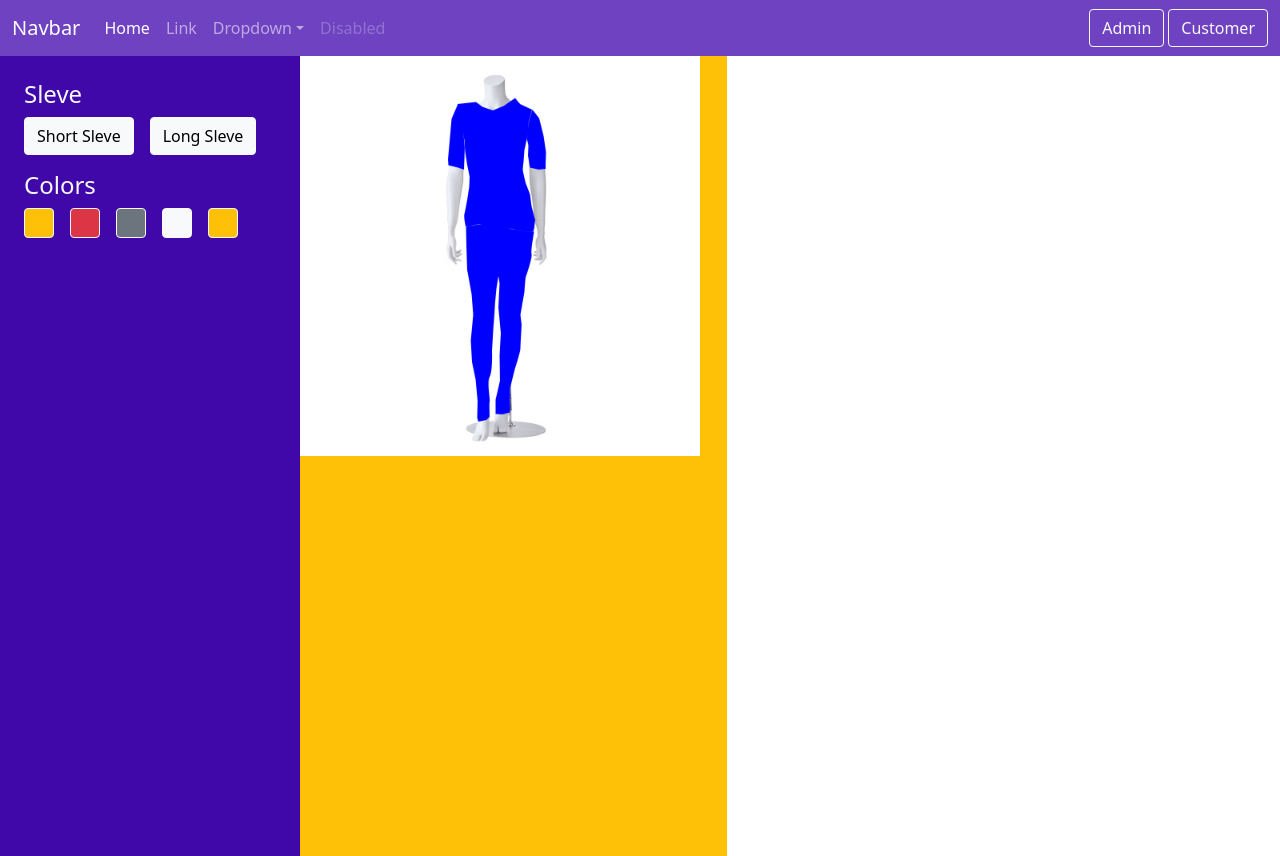
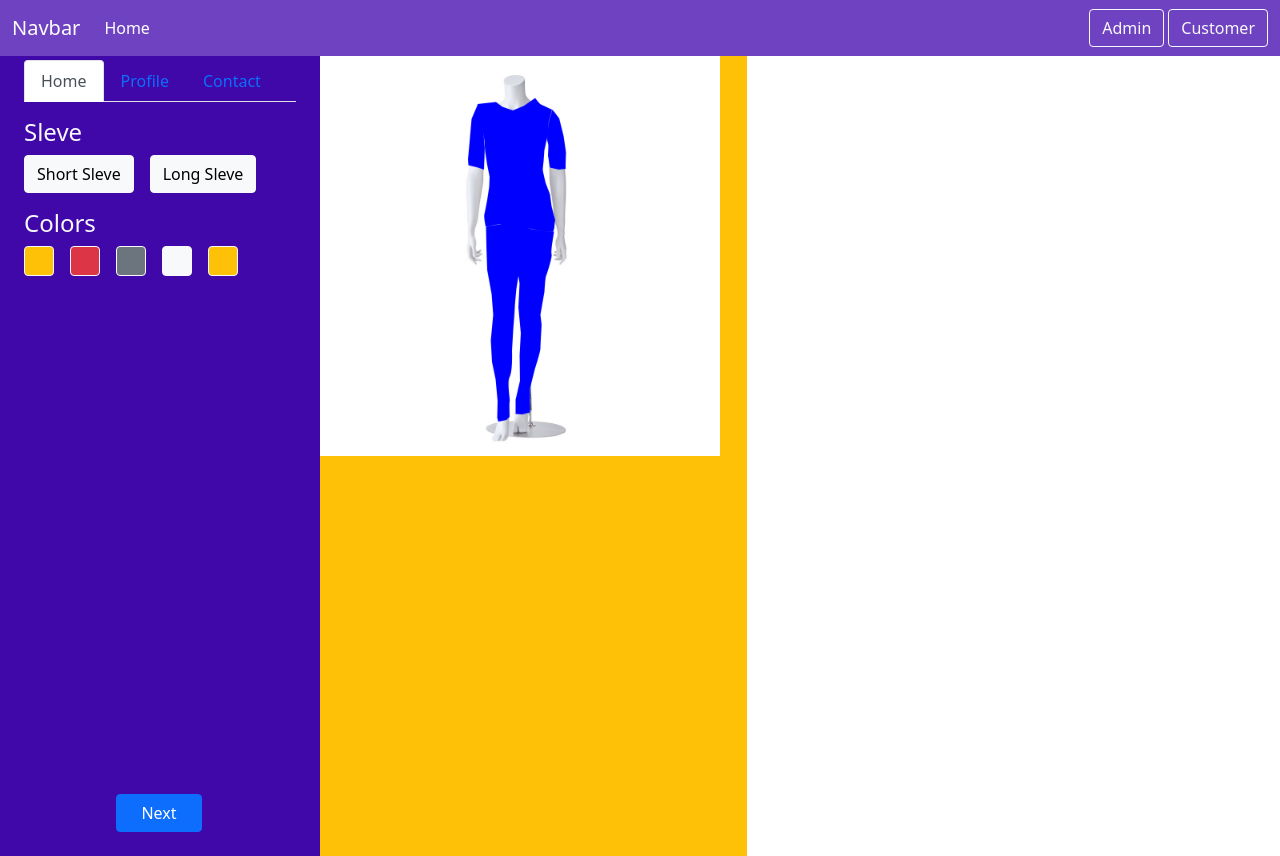
Before and after one commit to DummyChanger/DummyChanger-frondend, a React (Create React App) app: page / in a window 1280 px wide. Built offline with nearby package versions, Linux system fonts and the light colour scheme.

Commit message:
add redux

```diff
--- a/package.json
+++ b/package.json
@@ -8,7 +8,9 @@
     "@testing-library/user-event": "^12.1.10",
     "bootstrap": "^5.0.2",
     "react": "^17.0.2",
+    "react-bootstrap": "^1.6.1",
     "react-dom": "^17.0.2",
+    "react-redux": "^7.2.4",
     "react-scripts": "4.0.3",
     "web-vitals": "^1.0.1"
   },
--- a/src/App.css
+++ b/src/App.css
@@ -1,4 +1,7 @@
 /* Nav style */
+* {
+  box-sizing: border-box;
+}
 .nav-main {
   background-color: #6f42c1 !important;
 }
@@ -7,7 +10,7 @@
 }
 
 .dummy-panel {
-  width: 300px;
+  width: 320px;
   height: 100vh;
   background-color: #4008a8;
 }
@@ -24,12 +27,23 @@
 .pant {
   position: absolute;
 }
-.garment-color{
+.garment-color {
   width: 30px;
   height: 30px;
 }
 
-.test{
+.test {
   width: 300px;
   height: 300px;
 }
+
+.sleve {
+  height: 100%;
+}
+.next-item {
+  bottom: 0;
+  margin-left: -25px;
+}
+.tsb-content {
+  height: 100%;
+}
--- a/src/Dummy/DummyPanel.js
+++ b/src/Dummy/DummyPanel.js
@@ -1,13 +1,15 @@
-import React, { useState, useEffect } from "react";
+import React, { useState } from "react";
 import test0 from "../Img/garment_1/00.png";
 import test1 from "../Img/garment_1/01.png";
 import test2 from "../Img/garment_1/02.png";
 import test3 from "../Img/garment_1/04.png";
 import test4 from "../Img/garment_1/03.png";
+import { Tab, Tabs, Button } from "react-bootstrap";
 
 function DummyPanel() {
   const [isShortSleve, setIsShortSleve] = useState(true);
   const [bgColor, setColor] = useState("#ffc107");
+  const [key, setKey] = useState("home");
 
   const setSleve = (value) => {
     setIsShortSleve(value);
@@ -16,10 +18,8 @@ function DummyPanel() {
     setColor(color);
   };
 
+  const CustomizeCloth = () => {
     return (
-    <>
-      <div className="dummy-page">
-        <div className="dummy-panel text-light p-4">
       <div className="sleve">
         <h4>Sleve</h4>
         <div>
@@ -73,6 +73,37 @@ function DummyPanel() {
           ></button>
         </div>
       </div>
+    );
+  };
+
+  return (
+    <>
+      <div className="dummy-page">
+        <div className="dummy-panel text-light p-4 pt-1 position-relative">
+          <Tabs
+            id="controlled-tab-example"
+            activeKey={key}
+            onSelect={(k) => setKey(k)}
+            className="mb-3"
+          >
+            <Tab eventKey="home" title="Home" className="h-100">
+              <CustomizeCloth />
+            </Tab>
+            <Tab eventKey="profile" title="Profile">
+              <h1>Hiiii</h1>
+            </Tab>
+            <Tab eventKey="contact" title="Contact">
+              <h1>Hiiii</h1>
+            </Tab>
+          </Tabs>
+          <div className="text-center position-absolute next-item w-100  ">
+            <Button
+              as="input"
+              type="submit"
+              value="Next"
+              className=" mb-4 px-4"
+            />
+          </div>
         </div>
         <div
           style={{ position: "relative", backgroundColor: bgColor }}
@@ -108,9 +139,6 @@ function DummyPanel() {
             />
           )}
         </div>
-        {/* <div className="test" style={{ backgroundColor: bgColor }}>
-          <h1>hii</h1>
-        </div> */}
       </div>
     </>
   );
--- a/src/Nav/Nav.js
+++ b/src/Nav/Nav.js
@@ -25,40 +25,6 @@ function Nav() {
                   Home
                 </a>
               </li>
-              <li className="nav-item">
-                <a className="nav-link">Link</a>
-              </li>
-              <li className="nav-item dropdown">
-                <a
-                  className="nav-link dropdown-toggle"
-                  id="navbarDropdown"
-                  role="button"
-                  data-bs-toggle="dropdown"
-                  aria-expanded="false"
-                >
-                  Dropdown
-                </a>
-                <ul className="dropdown-menu" aria-labelledby="navbarDropdown">
-                  <li>
-                    <a className="dropdown-item">Action</a>
-                  </li>
-                  <li>
-                    <a className="dropdown-item">Another action</a>
-                  </li>
-                  <li>
-                    <a className="dropdown-item">Something else here</a>
-                  </li>
-                </ul>
-              </li>
-              <li className="nav-item">
-                <a
-                  className="nav-link disabled"
-                  tabIndex="-1"
-                  aria-disabled="true"
-                >
-                  Disabled
-                </a>
-              </li>
             </ul>
             <button className="btn btn-outline-light ms-1" type="submit">
               Admin
```
Also changed, not shown: src/Dummy/Customize.js (added, +11 -0 lines), src/Dummy/Style.js (added), 1 other file (tests, documents, lock files or other folders). Lines whose indentation alone changed are shown as unchanged.
